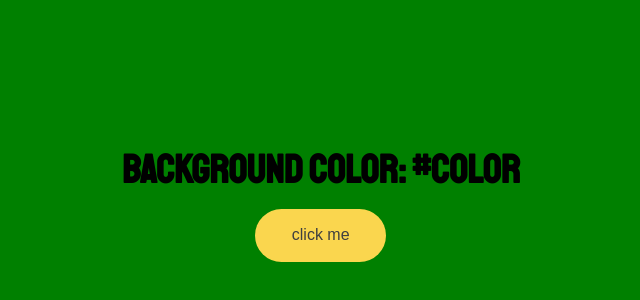
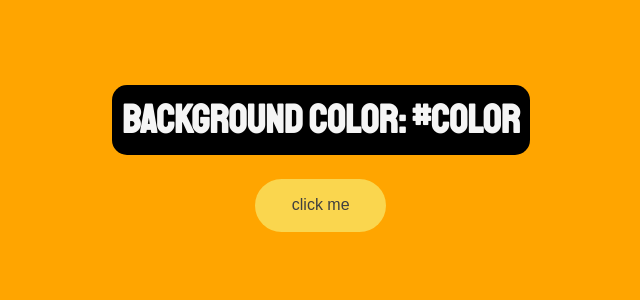
Before and after one commit to KetrinZireael/Color_Flipper, a plain HTML site: page index.html in a window 1280 px wide. Shown: the part 230-530 px from the top of the page, without its empty margins (319-959 px from the left). Drawn offline with Linux system fonts and the light colour scheme.

Commit message:
Update style.css

```diff
--- a/css/style.css
+++ b/css/style.css
@@ -13,7 +13,7 @@
 }
 
 body {
-  background-color: green;
+  background-color: orange;
   width: 100%;
   height: 100vh;
   display: flex;
@@ -24,8 +24,11 @@ body {
 }
 
 .app__header {
-  padding: 40px;
+  padding: 10px;
   text-align: center;
+  background-color: black;
+  color: whitesmoke;
+  border-radius: 15px;
 }
 
 .app__content {
@@ -33,6 +36,7 @@ body {
   position: relative;
   align-items: center;
   justify-content: center;
+  padding: 50px;
 }
 
 .button {
```
